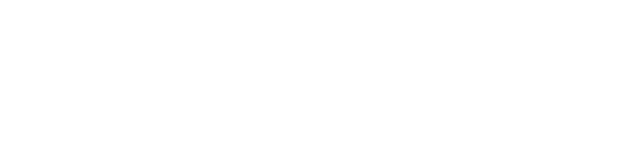
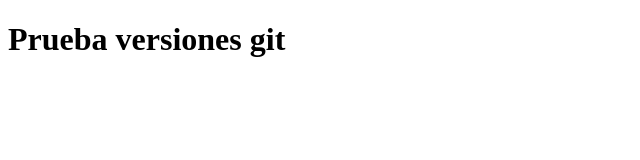
Before and after one commit to etdisseny/pruebaBorrar, a plain HTML site: page index.html in a window 1280 px wide. Shown: the whole page, without its empty margins (0-640 px from the left). Drawn offline with Linux system fonts and the light colour scheme.

Commit message:
commit desde visual

```diff
--- a/index.html
+++ b/index.html
@@ -4,9 +4,10 @@
     <meta charset="UTF-8">
     <meta name="viewport" content="width=device-width, initial-scale=1.0">
     <meta http-equiv="X-UA-Compatible" content="ie=edge">
-    <title>Document</title>
+    <title>Git</title>
 </head>
 <body>
+    <h1>Prueba versiones git</h1>
 
 </body>
 </html>
```
